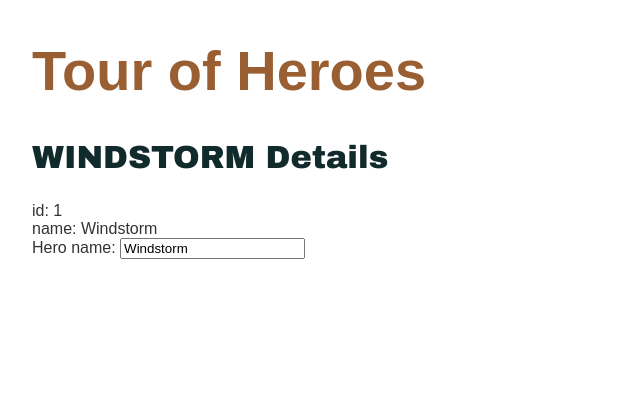
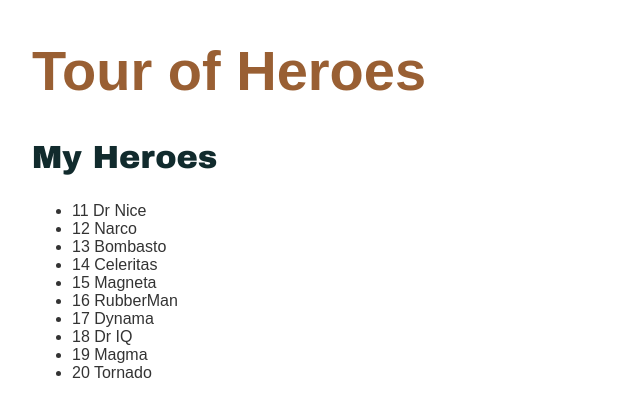
Before and after one commit to carlos319/my-appCarlos, an Angular app: page / in a window 1280 px wide. Shown: the top 416 px of the page, without its empty margins (0-640 px from the left). Built offline with nearby package versions, Linux system fonts and the light colour scheme.

Commit message:
paso 2 del tutorial realizado.

```diff
--- a/src/app/heroes/heroes.component.html
+++ b/src/app/heroes/heroes.component.html
@@ -1,7 +1,19 @@
-<h2>{{hero.name | uppercase}} Details</h2>
-<div><span>id: </span>{{hero.id}}</div>
-<div><span>name: </span>{{hero.name}}</div>
-<div>
-  <label for="name">Hero name: </label>
-  <input id="name" [(ngModel)]="hero.name" placeholder="name">
+<div *ngIf="selectedHero">
+
+  <h2>{{selectedHero.name | uppercase}} Details</h2>
+  <div><span>id: </span>{{selectedHero.id}}</div>
+  <div>
+    <label for="hero-name">Hero name: </label>
+    <input id="hero-name" [(ngModel)]="selectedHero.name" placeholder="name">
+  </div>
+
 </div>
+<h2>My Heroes</h2>
+<ul class="heroes">
+
+  <li *ngFor="let hero of heroes" (click)="onSelect(hero)"
+      [class.selected]="hero === selectedHero"
+      (click)="onSelect(hero)">
+    <span class="badge">{{hero.id}}</span> {{hero.name}}
+  </li>
+</ul>
--- a/src/app/heroes/heroes.component.ts
+++ b/src/app/heroes/heroes.component.ts
@@ -1,6 +1,6 @@
 import { Component, OnInit } from '@angular/core';
 import { Hero } from '../hero';
-
+import { HEROES } from '../mock-heroes';
 
 @Component({
   selector: 'app-heroes',
@@ -8,14 +8,17 @@ import { Hero } from '../hero';
   styleUrls: ['./heroes.component.css']
 })
 export class HeroesComponent implements OnInit {
-  hero: Hero = {
-    id: 1,
-    name: 'Windstorm'
-  };
+
+    heroes = HEROES;
 
   constructor() { }
 
   ngOnInit(): void {
   }
 
+  selectedHero?: Hero;
+  onSelect(hero: Hero): void {
+    this.selectedHero = hero;
+  }
+
 }
```
Also changed, not shown: src/app/mock-heroes.ts (renamed from src/app/heroes/mock-heroes.ts).
